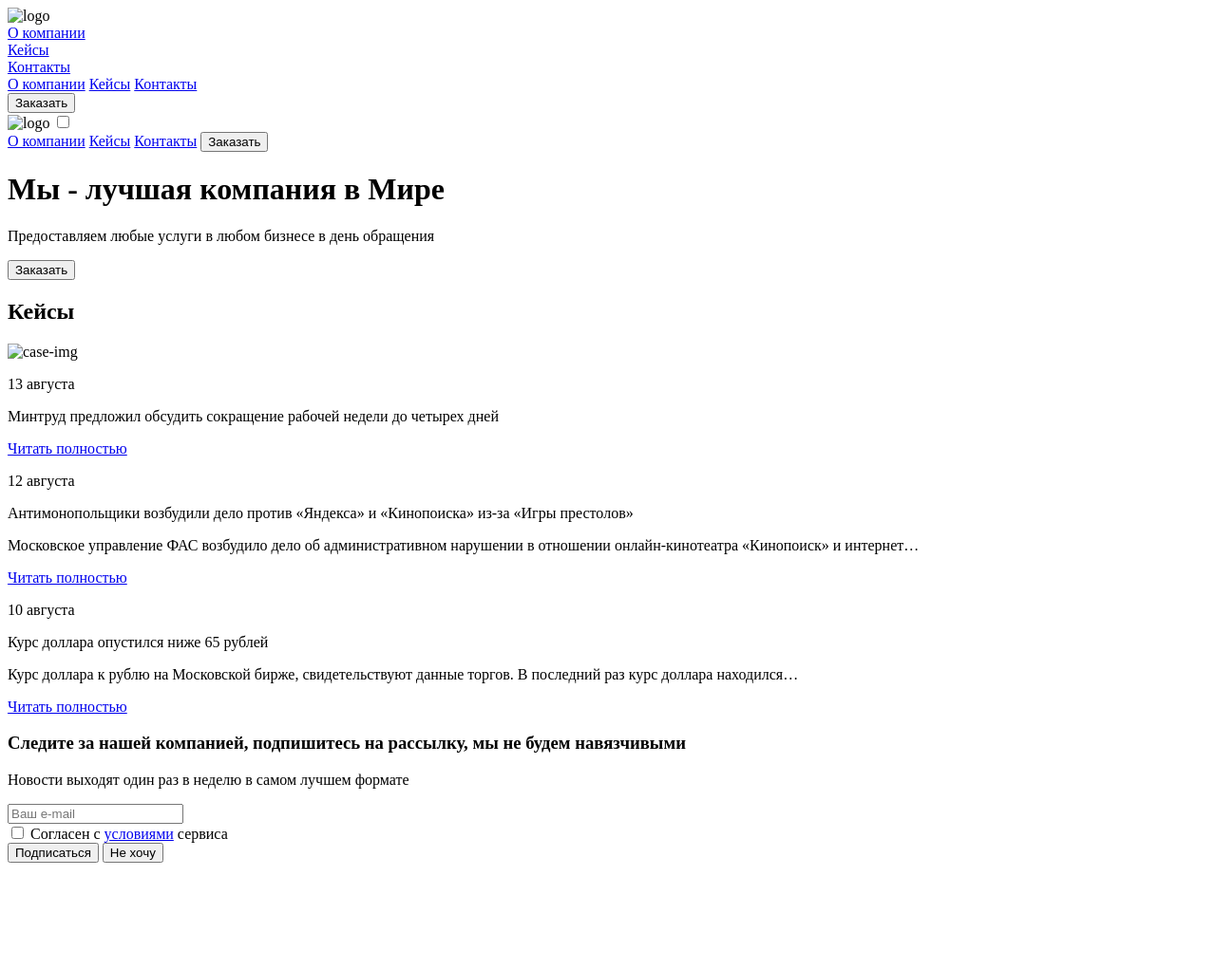
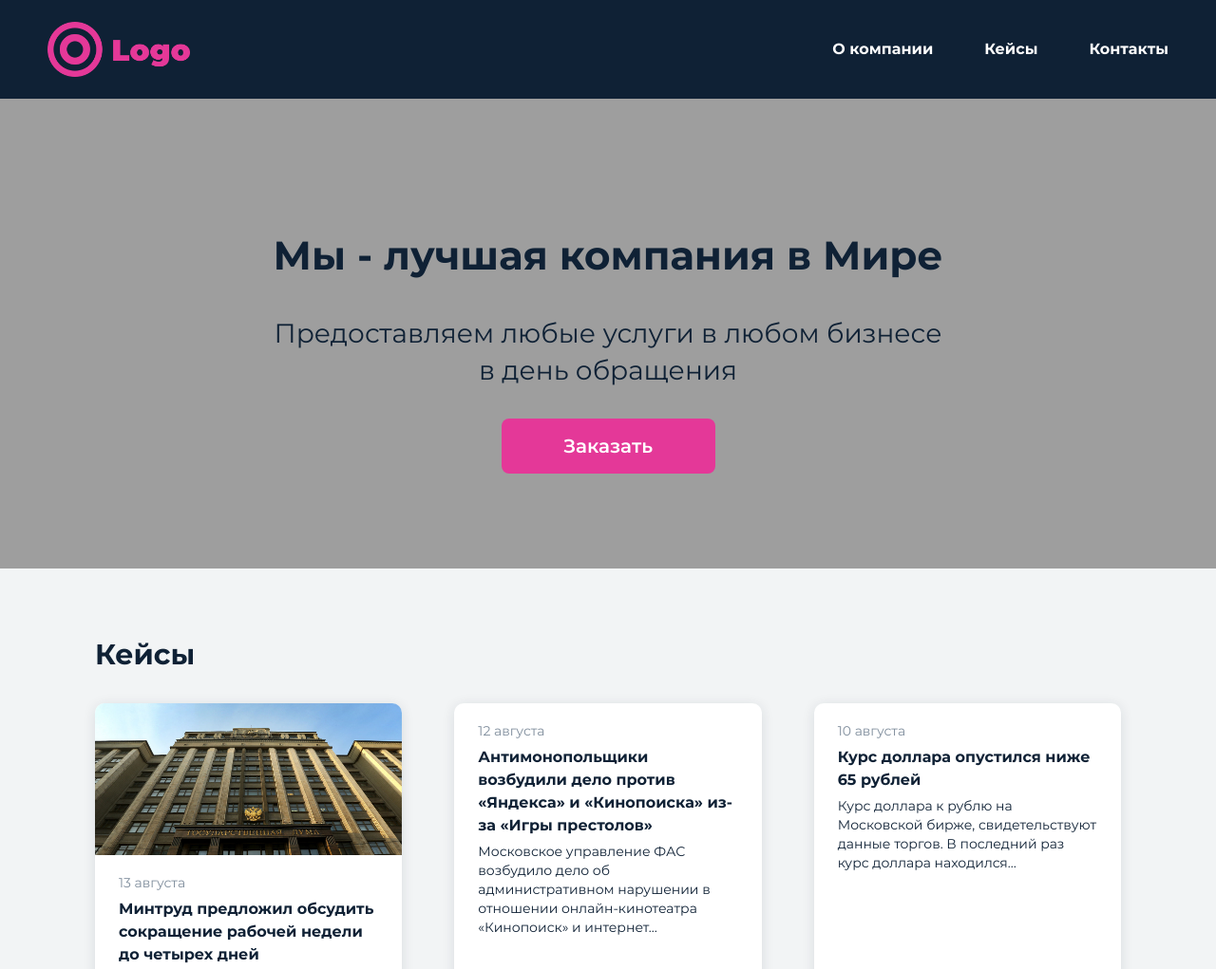
Before and after one commit to Saris905/palitrumLab, a plain HTML site: page index.html in a window 1280 px wide. Shown: the top 1021 px of the page at 95% size. Before the commit the page ends 917 px from the top, so only its background shows below. Drawn offline with Linux system fonts and the light colour scheme; the site is published under a folder, as on GitHub Pages, so addresses that start at the root find nothing.

Commit message:
ver1.1 some fixed

```diff
--- a/index.html
+++ b/index.html
@@ -5,12 +5,12 @@
   <meta name="viewport" content="width=device-width, initial-scale=1.0">
   <meta http-equiv="X-UA-Compatible" content="ie=edge">
   <title>Test</title>
-<link href="/assets/css/app.2efd675a8cc8fd21f240.css" rel="stylesheet"></head>
+<link href="./assets/css/app.2efd675a8cc8fd21f240.css" rel="stylesheet"></head>
 <body>
    <header class="header">
       <nav class="nav">
          <div class="nav__logo">
-            <img src="/assets/img/logo/logo@2x.png" alt="logo">
+            <img src="./assets/img/logo/logo@2x.png" alt="logo">
          </div>
          <div class="nav__menu">
             <a href="#" class="nav__menu__item">О компании<div class="rect"></div></a>
@@ -30,7 +30,7 @@
       </nav>
       <nav class="nav-mobile">
          <div class="nav-mobile__head">
-            <img class="nav-mobile__head__logo" src="/assets/img/logo/logo@2x.png" alt="logo">
+            <img class="nav-mobile__head__logo" src="./assets/img/logo/logo@2x.png" alt="logo">
             <input type="checkbox" id="checkbox-nav">
             <label for="checkbox-nav">
                <div class="nav-mobile__head__burger">
@@ -62,7 +62,7 @@
       <div class="cases__items">
          <div class="cases__items__item">
             <div class="cases__items__item__img">
-               <img src="/assets/img/case1.jpg" alt="case-img">
+               <img src="./assets/img/case1.jpg" alt="case-img">
             </div>
             <p class="cases__items__item__date">13 августа</p>
             <p class="cases__items__item__title">Минтруд предложил обсудить сокращение рабочей недели до четырех дней</p>
@@ -106,5 +106,5 @@
       </div>
    </footer>
 
-<script type="text/javascript" src="/assets/js/vendors.2efd675a8cc8fd21f240.js"></script><script type="text/javascript" src="/assets/js/app.2efd675a8cc8fd21f240.js"></script></body>
+<script type="text/javascript" src="./assets/js/vendors.2efd675a8cc8fd21f240.js"></script><script type="text/javascript" src="./assets/js/app.2efd675a8cc8fd21f240.js"></script></body>
 </html>
```
Also changed, not shown: assets/css/app.2efd675a8cc8fd21f240.css, assets/fonts/Montserrat/Montserrat-ExtraBold.ttf (deleted), assets/fonts/Montserrat/Montserrat-ExtraBoldItalic.ttf (deleted), assets/fonts/Montserrat/Montserrat-ExtraLight.ttf (deleted), assets/fonts/Montserrat/Montserrat-ExtraLightItalic.ttf (deleted), assets/fonts/Montserrat/Montserrat-Light.ttf (deleted), assets/fonts/Montserrat/Montserrat-LightItalic.ttf (deleted), assets/fonts/Montserrat/Montserrat-Thin.ttf (deleted), assets/fonts/Montserrat/Montserrat-ThinItalic.ttf (deleted).
